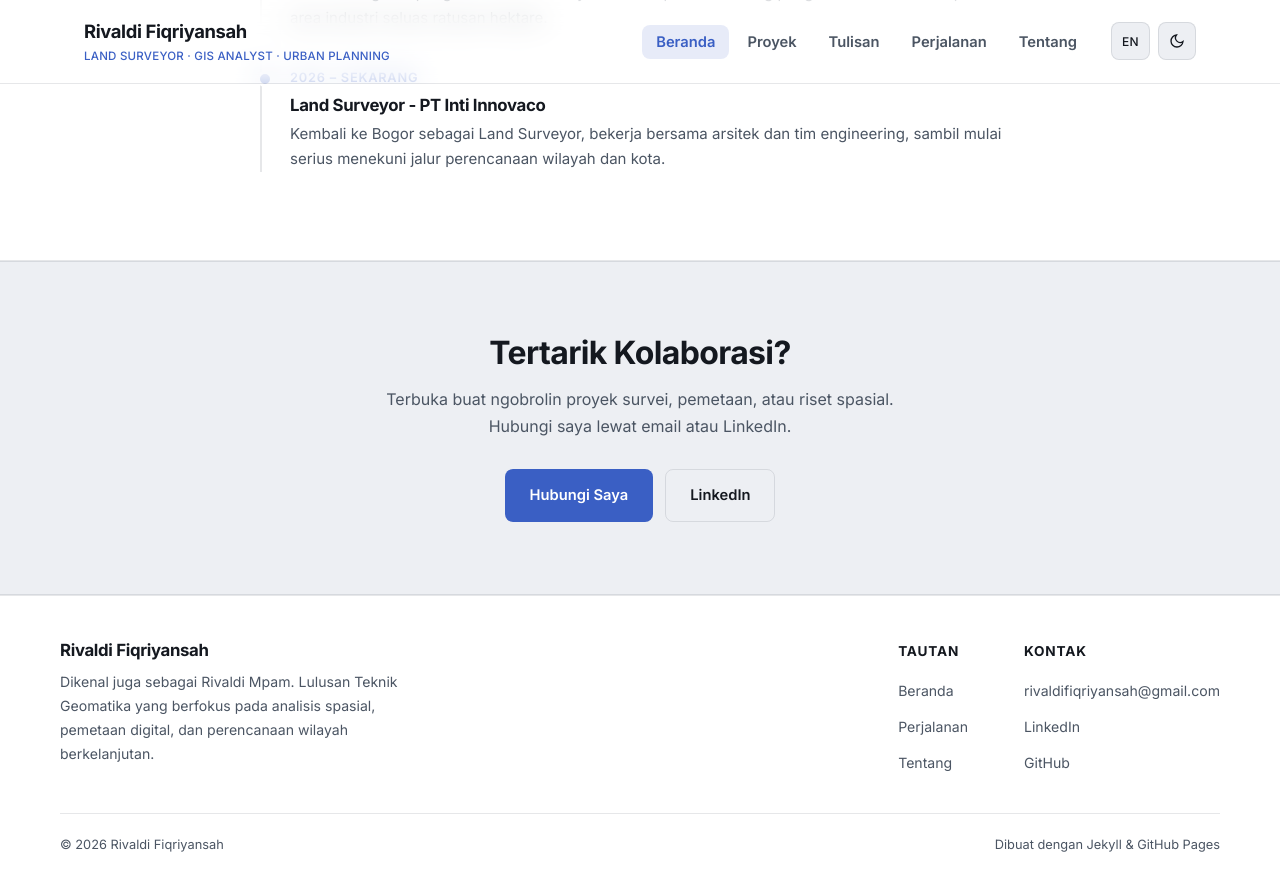
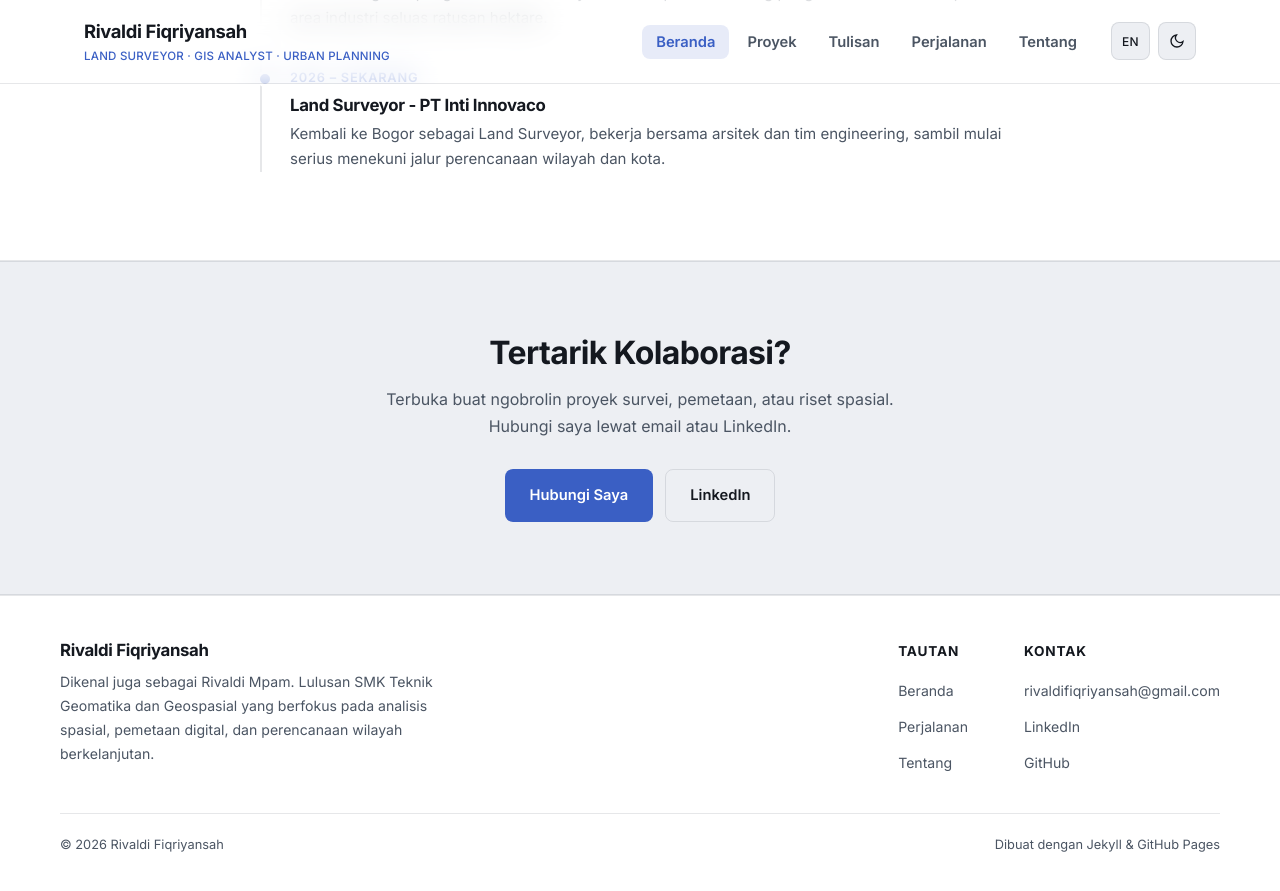
Before and after one commit to RivaldiMpam/RivaldiMpam.github.io, a Jekyll site: the page built from index.md, in a window 1280 px wide and 900 px high, scrolled down 3781 px. Shown: the top 891 px of the window. Built offline with Jekyll 4.4.1, drawn with Linux system fonts in a browser that asks for light colours; part of the change alters nothing that is shown.

```diff
--- a/_layouts/default.html
+++ b/_layouts/default.html
@@ -51,7 +51,7 @@
     ],
     "knowsAbout": ["GIS", "Land Surveying", "Urban and Regional Planning", "Remote Sensing", "GNSS Geodetic Survey"],
     "sameAs": [
-      "https://linkedin.com/in/rivaldifiqriyansyah",
+      "https://www.linkedin.com/in/rivaldi-fiqriyansah-b6b1b3282",
       "https://github.com/RivaldiMpam"
     ]
   }
@@ -906,7 +906,7 @@
     <div class="footer-container">
       <div class="footer-brand">
         <h4>Rivaldi Fiqriyansah</h4>
-        <p class="i18n" data-id="Dikenal juga sebagai Rivaldi Mpam. Lulusan Teknik Geomatika yang berfokus pada analisis spasial, pemetaan digital, dan perencanaan wilayah berkelanjutan." data-en="Also known as Rivaldi Mpam. Geomatics Engineering graduate focused on spatial analysis, digital mapping, and sustainable regional planning.">Dikenal juga sebagai Rivaldi Mpam. Lulusan Teknik Geomatika yang berfokus pada analisis spasial, pemetaan digital, dan perencanaan wilayah berkelanjutan.</p>
+        <p class="i18n" data-id="Dikenal juga sebagai Rivaldi Mpam. Lulusan SMK Teknik Geomatika dan Geospasial yang berfokus pada analisis spasial, pemetaan digital, dan perencanaan wilayah berkelanjutan." data-en="Also known as Rivaldi Mpam. Vocational high school graduate in Geomatics and Geospatial Engineering, focused on spatial analysis, digital mapping, and sustainable regional planning.">Dikenal juga sebagai Rivaldi Mpam. Lulusan SMK Teknik Geomatika dan Geospasial yang berfokus pada analisis spasial, pemetaan digital, dan perencanaan wilayah berkelanjutan.</p>
       </div>
       <div class="footer-links">
         <div class="footer-col">
@@ -921,7 +921,7 @@
           <h5 class="i18n" data-id="Kontak" data-en="Contact">Kontak</h5>
           <ul>
             <li><a href="mailto:rivaldifiqriyansah@gmail.com">rivaldifiqriyansah@gmail.com</a></li>
-            <li><a href="https://linkedin.com/in/rivaldifiqriyansyah" target="_blank" rel="noopener">LinkedIn</a></li>
+            <li><a href="https://www.linkedin.com/in/rivaldi-fiqriyansah-b6b1b3282" target="_blank" rel="noopener">LinkedIn</a></li>
             <li><a href="https://github.com/RivaldiMpam" target="_blank" rel="noopener">GitHub</a></li>
           </ul>
         </div>
```
